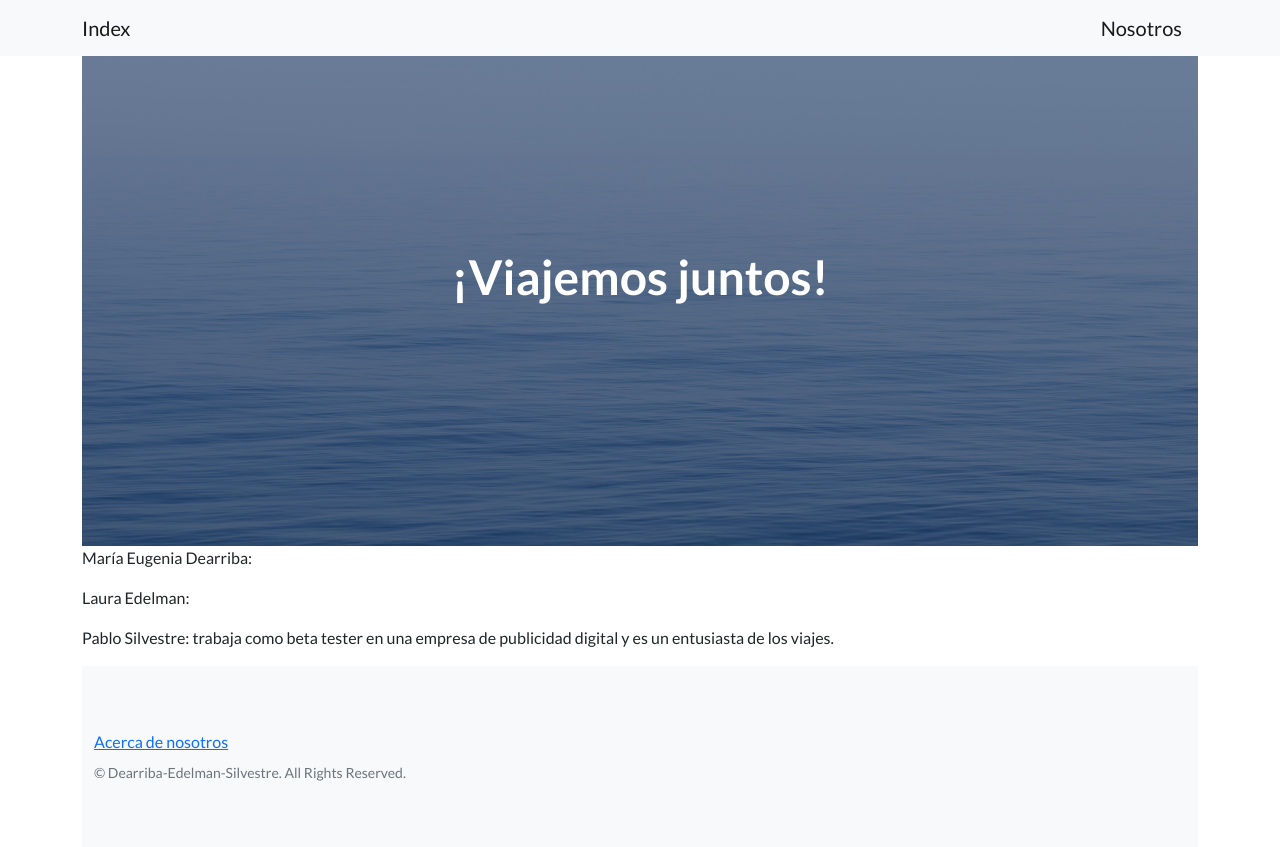
After one commit to meugeniad/Entrega1-Dearriba_Edeleman_Silvestre, a Django app: page /about/ in a window 1280 px wide. The commit adds this page. Run offline with Django 4.2, Linux system fonts and the light colour scheme; some libraries are stand-ins or nearby versions.

Commit message:
Creo "About us"

```diff
--- a/BlogViajes/urls.py
+++ b/BlogViajes/urls.py
@@ -19,4 +19,5 @@ from home import views
 
 urlpatterns = [
     path('',views.index, name='index'),
+    path('about/',views.about, name='about'),
 ]
--- /dev/null
+++ b/home/templates/home/about.html
@@ -0,0 +1,31 @@
+{% extends 'padres/base.html' %}
+
+{% block mi_contenido %}
+
+        <!-- Masthead-->
+        <header class="masthead">
+            <div class="container position-relative">
+                <div class="row justify-content-center">
+                    <div class="col-xl-6">
+                        <div class="text-center text-white">
+                            <!-- Page heading-->
+                            <h1 class="mb-5">¡Viajemos juntos!</h1>
+
+                        </div>
+                    </div>
+                </div>
+            </div>
+        </header>
+
+        <p>
+            María Eugenia Dearriba:
+        <p>
+        <p>
+            Laura Edelman:
+        <p>
+        <p>
+            Pablo Silvestre: trabaja como beta tester en una empresa de publicidad digital y es un entusiasta de los viajes.
+
+        <p>
+
+{% endblock mi_contenido %}
--- a/home/templates/padres/base.html
+++ b/home/templates/padres/base.html
@@ -22,7 +22,7 @@
         <nav class="navbar navbar-light bg-light static-top">
             <div class="container">
                 <a class="navbar-brand" href={% url 'index' %}>Index</a>
-
+                 <a class="navbar-brand" href={% url 'about' %}>Nosotros</a>
             </div>
         </nav>
 
@@ -38,7 +38,7 @@
                 <div class="row">
                     <div class="col-lg-6 h-100 text-center text-lg-start my-auto">
                         <ul class="list-inline mb-2">
-                            <li class="list-inline-item"><a href="#!">Acerca de nosotros</a></li>
+                            <li class="list-inline-item"><a href={% url 'about' %}>Acerca de nosotros</a></li>
 
                         </ul>
                         <p class="text-muted small mb-4 mb-lg-0">&copy; Dearriba-Edelman-Silvestre. All Rights Reserved.</p>
--- a/home/views.py
+++ b/home/views.py
@@ -3,3 +3,6 @@ from django.shortcuts import render
 
 def index(request):
     return render(request, 'home/index.html')
+
+def about(request):
+    return render(request, 'home/about.html')
```
